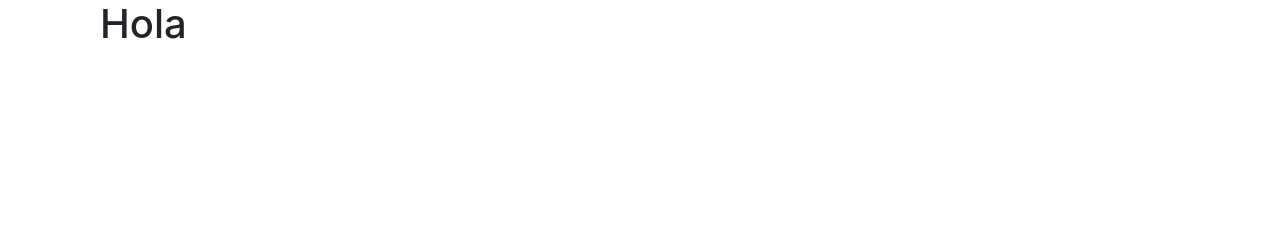
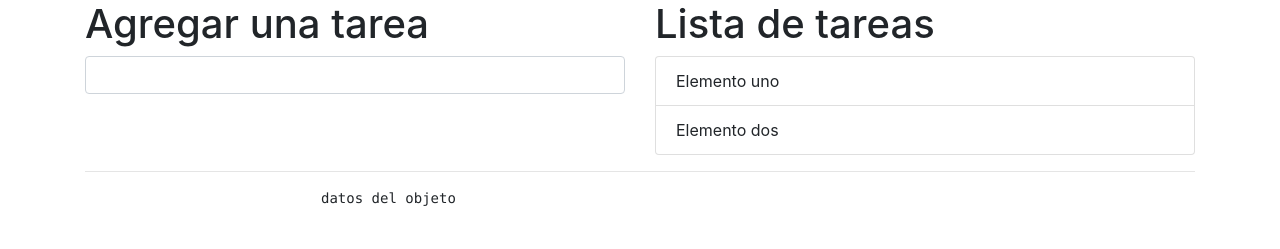
Before and after one commit to eliasmercan/workshop-vuejs, a plain HTML site: page index.html in a window 1280 px wide. Drawn offline with nearby package versions, Linux system fonts and the light colour scheme.

Commit message:
Lista dinamica con VueJS parte 1

```diff
--- a/index.html
+++ b/index.html
@@ -8,16 +8,37 @@
     <title>Workshop VueJS</title>
 </head>
 <body>
-    <div class="container">
-        <div class="col-md-8">
-            <h1>Hola</h1>
+    <div id="appVue">
+        <div class="container">
+            <div class="row">
+                <div class="col-sm-6">
+                    <h1>Agregar una tarea</h1>
+                    <input type="text" class="form-control">
+                </div>
+
+                <div class="col-sm-6">
+                    <h1>Lista de tareas</h1>
+                    <ul class="list-group">
+                        <li class="list-group-item">Elemento uno</li>
+                        <li class="list-group-item">Elemento dos</li>
+                    </ul>
+                </div>
+            </div>
+
+            <div class="row">
+                    <div class="col-sm-12">
+                        <hr>
+                        <pre>
+                            datos del objeto
+                        </pre>
+                    </div>
+            </div>
+
         </div>
-        <pre>
+    </div>
 
-        </pre>
-
-
-    </div>
+    <script src="vue.js"></script>
+    <script src="script.js"></script>
 
 </body>
 </html>
--- /dev/null
+++ b/script.js
@@ -0,0 +1,6 @@
+new Vue({
+    el:"#appVue",
+    data:{
+        lists:[],
+    }
+});
```
